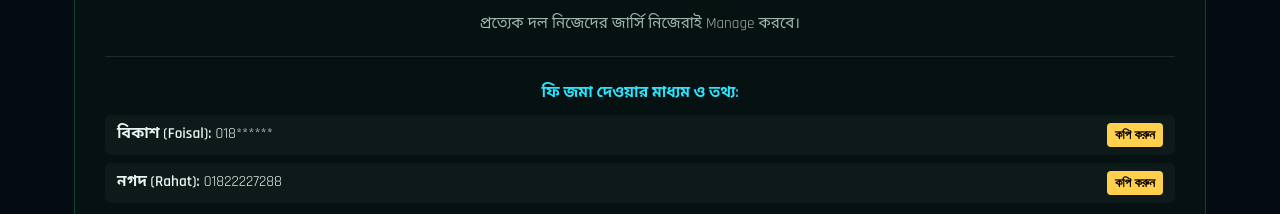
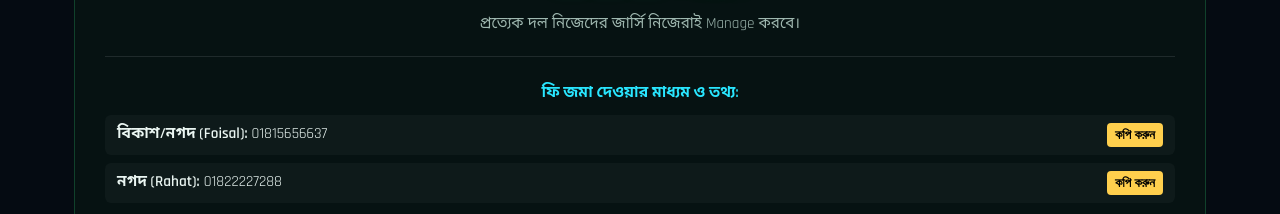
Before and after one commit to yarisshakib-sketch/kuyf, a plain HTML site: page index.html in a window 1280 px wide. Shown: the part 5840-6054 px from the top of the page. Drawn offline with Linux system fonts and the light colour scheme.

Commit message:
Update index.html

```diff
--- a/index.html
+++ b/index.html
@@ -1012,7 +1012,7 @@
         <p style="color: var(--neon-cyan); font-weight: bold; margin-bottom: 10px; text-align: center;">ফি জমা দেওয়ার মাধ্যম ও তথ্য:</p>
 
         <div style="display: flex; justify-content: space-between; align-items: center; margin-bottom: 8px; background: rgba(255,255,255,0.03); padding: 8px 12px; border-radius: 6px;">
-          <span><b>বিকাশ (Foisal):</b> <span id="bkash-num">018******</span></span>
+          <span><b>বিকাশ/নগদ (Foisal):</b> <span id="bkash-num">01815656637</span></span>
           <button onclick="navigator.clipboard.writeText('018******'); alert('বিকাশ নম্বর কপি করা হয়েছে!');" style="background: var(--gold); color: #000; border: none; padding: 4px 8px; border-radius: 4px; cursor: pointer; font-size: 0.8rem; font-weight: bold;">কপি করুন</button>
         </div>
 
```
